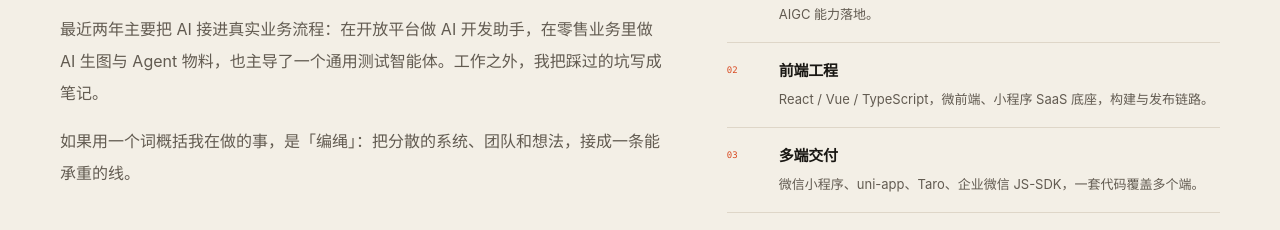
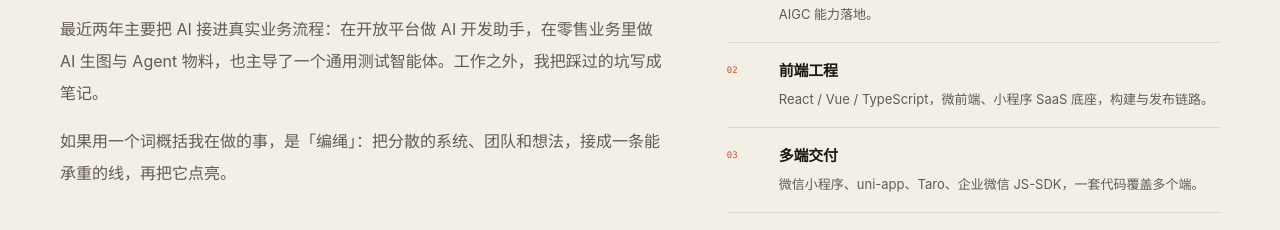
Before and after one commit to RopeHuo/ropehuo.github.io, a React (Vite) app: page / in a window 1280 px wide. Shown: the part 1880-2110 px from the top of the page. Built offline with nearby package versions, Linux system fonts and the light colour scheme.

Commit message:
content: add the Huo layer to about

```diff
--- a/content/home.ts
+++ b/content/home.ts
@@ -29,7 +29,7 @@ export const homeContent: HomeContent = {
     paragraphs: [
       '我是 RopeHuo，2018 年开始做前端。做过消费品牌积分商城的多端，也带过前端小组；2022 年加入一家互联网大厂，先后做过零售与多端相关业务。',
       '最近两年主要把 AI 接进真实业务流程：在开放平台做 AI 开发助手，在零售业务里做 AI 生图与 Agent 物料，也主导了一个通用测试智能体。工作之外，我把踩过的坑写成笔记。',
-      '如果用一个词概括我在做的事，是「编绳」：把分散的系统、团队和想法，接成一条能承重的线。',
+      '如果用一个词概括我在做的事，是「编绳」：把分散的系统、团队和想法，接成一条能承重的线，再把它点亮。',
     ],
     features: [
       {
```
